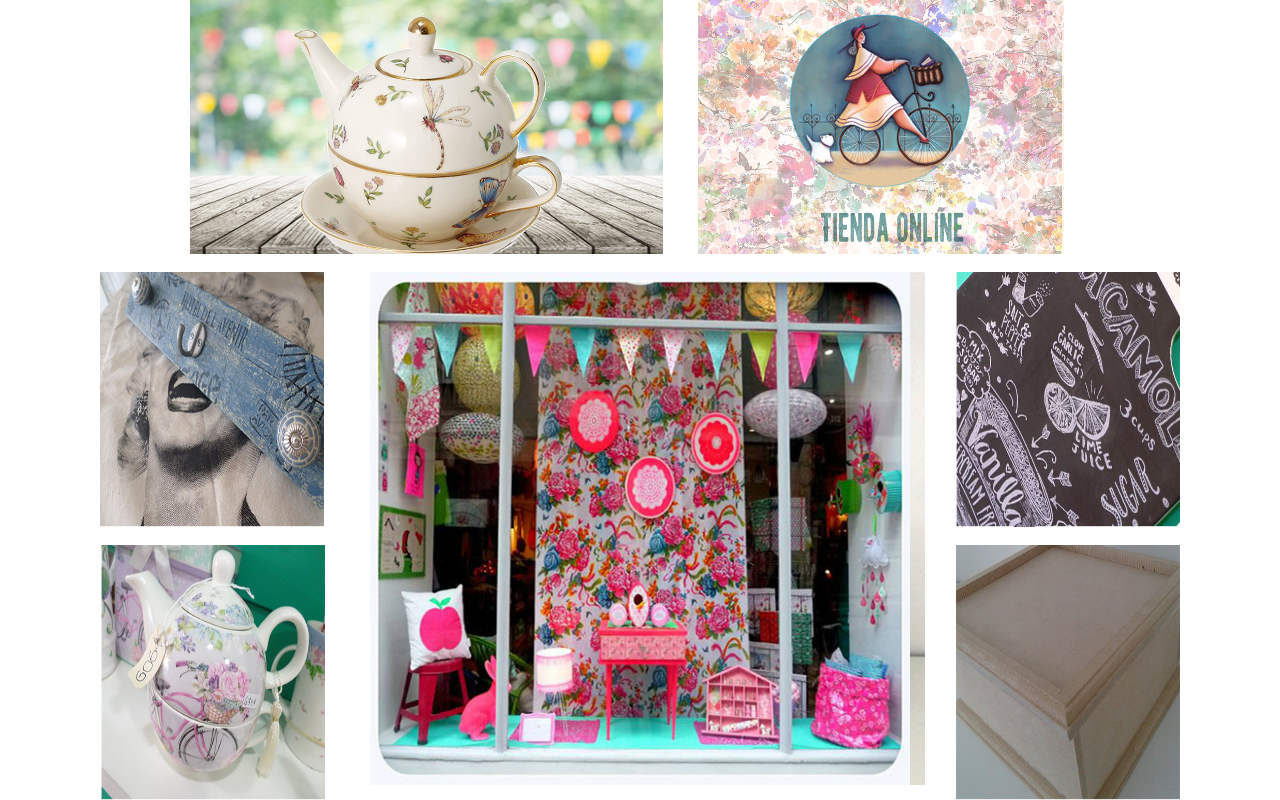
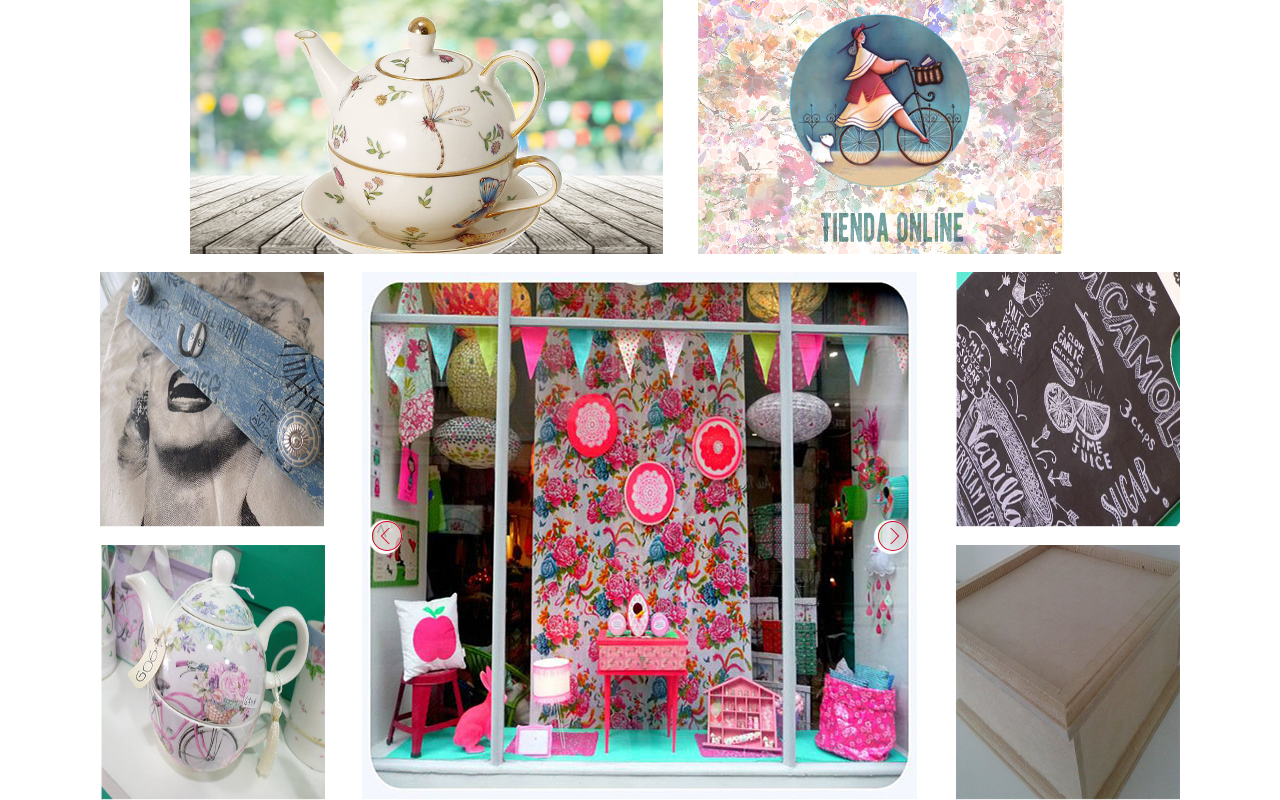
Before and after one commit to lolitatuk/Mya, a PHP site: page / in a window 1280 px wide. Shown: the part 138-938 px from the top of the page. Run offline with PHP 8.4, Linux system fonts and the light colour scheme; some libraries are stand-ins or nearby versions.

Commit message:
aca tenes el slider papeeee'

```diff
--- a/index.html
+++ b/index.html
@@ -43,6 +43,24 @@
 			<img class=" g2 col-md-12" src="images/galeria/g2.jpg">
 		</div>
 		<div class="containerSlider col-md-6 ">
+			<div class="preview navigation">
+				<svg xmlns="http://www.w3.org/2000/svg" x="0px" y="0px"
+				 viewBox="0 0 512 512" style="enable-background:new 0 0 512 512;" xml:space="preserve" width="30px" height="30px">
+					<style type="text/css">
+					.st0{fill:#D80027;}
+					</style>
+					<g>
+						<g>
+					<polygon class="st0" points="300.9,386.3 171,256 301.1,125.7 289.2,114.3 152,250.3 152,261.7 289.2,397.7 		"/>
+						<path class="st0" d="M437,437c48.4-48.3,75-112.6,75-181c0-68.4-26.6-132.7-75-181C388.7,26.6,324.4,0,256,0c0,0,0,0,0,0
+						C187.6,0,123.3,26.6,75,75C26.6,123.3,0,187.6,0,256c0,68.4,26.6,132.7,75,181s112.6,75,181,75c0,0,0,0,0,0
+						C324.4,512,388.7,485.4,437,437z M496,256c0,64.1-25,124.4-70.3,169.7C380.4,471,320.1,496,256,496c0,0,0,0,0,0h0
+						c-64.1,0-124.4-25-169.7-70.3S16,320.1,16,256c0-64.1,25-124.4,70.3-169.7C131.6,41,191.9,16,256,16c0,0,0,0,0,0
+						c64.1,0,124.4,25,169.7,70.3C471,131.6,496,191.9,496,256z"/>
+						</g>
+					</g>
+				</svg>
+			</div>
 			<div class="pagesContainer">
 				<div class="sliderSheet">
 					<img class="imgSlider" src="images/slider/sheet1.jpg">
@@ -60,6 +78,16 @@
 					<img class="imgSlider" src="images/slider/sheet5.jpg">
 				</div>
 			</div>
+			<div class="next navigation">
+				<svg xmlns="http://www.w3.org/2000/svg" x="0px" y="0px" viewBox="0 0 64 64" style="enable-background:new 0 0 64 64;" xml:space="preserve" width="30px" height="30px">
+					<g>
+						<g>
+							<polygon points="27.854,49.707 45,32.707 45,31.293 27.854,14.293 26.366,15.707 42.623,32 26.385,48.293   " 	fill="#D80027"/>
+							<path d="M31.999,64c0,0,0.001,0,0.002,0c8.548,0,16.583-3.33,22.627-9.373S64,40.547,63.999,31.999    c0-8.548-3.328-16.584-9.372-22.627C48.584,3.329,40.549,0,32.001,0C32,0,32,0,31.999,0C23.451,0,15.416,3.329,9.372,9.373    C3.329,15.417,0,23.453,0.001,32.001c0,8.548,3.328,16.584,9.372,22.627C15.416,60.671,23.451,64,31.999,64z M10.787,10.787    C16.452,5.121,23.986,2,32.001,2c0.001,0,0.001,0,0.002,0c8.012,0,15.545,3.121,21.211,8.786c5.666,5.666,8.786,13.2,8.785,21.213    c0,8.014-3.12,15.548-8.785,21.214S40.015,62,32.001,62h-0.002c-0.001,0-0.001,0-0.002,0c-8.012,0-15.545-3.121-21.211-8.786    C5.121,47.548,2,40.015,2.001,32.001C2,23.987,5.121,16.453,10.787,10.787z" fill="#D80027"/>
+						</g>
+					</g>
+				</svg>
+			</div>
 		</div>
 		<div class="thirdColumn col-md-3">
 			<img class="col-md-12" src="images/galeria/g4.jpg">
--- a/styles.css
+++ b/styles.css
@@ -86,20 +86,40 @@ body{
 .firstColumn{
     margin-top: 18px;
 }
-.containerSlider{
-	margin-top: 18px;
-}
 .g2{
 	margin-top: 18px;
 }
 .containerSlider{
+	margin-top: 18px;
 	height: 527px;
 	overflow: hidden;
+	position: relative;
+	padding: 0px;
+	border-left: 7px solid transparent;
+	border-right: 7px solid transparent;
 }
 .pagesContainer{
     width: 500%;
     position: relative;
     overflow: hidden;
+}
+
+.navigation{
+	position: absolute;
+	top: 50%;
+	margin-top: -15px;
+	z-index: 1000;
+	cursor: pointer;
+	box-shadow: -2px 1px 1px 2px white;
+    border-radius: 38px;
+    background-color: rgba(255, 255, 255, 0.6);
+    height: 30px;
+}
+.next{
+	right: 10px;
+}
+.preview{
+	left: 10px;
 }
 .sliderSheet{
 	float: left;
```
Also changed, not shown: script.js (+25 -8 lines), images/icons/next.svg (added), images/icons/preview.svg (added).
